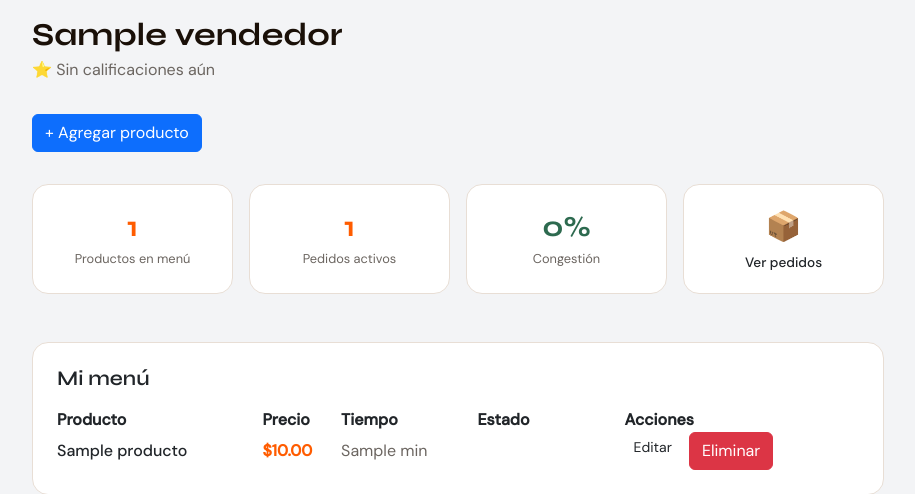
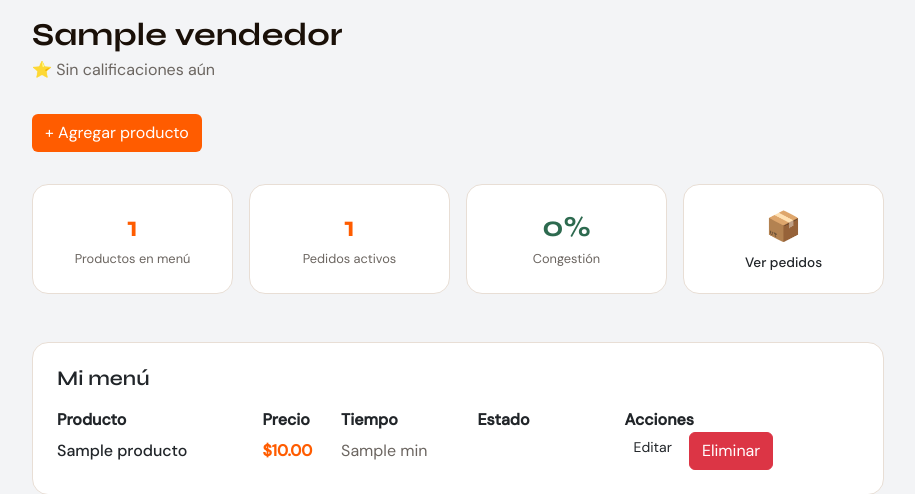
Before and after one commit to Jhoan-rios/Food-U, a Flask app: template templates/dashboard_vendedor.html in a window 1280 px wide. Shown: the part 80-574 px from the top of the page, without its empty margins (182-1097 px from the left). Run offline with Flask 3, Linux system fonts and the light colour scheme; the template is opened without the code that fills it: most values are stand-ins (such as "Sample title", 1, 10 or a date in 2020).

Commit message:
updated dashboard_vendedor.html

```diff
--- a/templates/dashboard_vendedor.html
+++ b/templates/dashboard_vendedor.html
@@ -7,7 +7,7 @@
       <h1>{{ vendedor.nombre }}</h1>
       <p class="subtitulo">⭐ {{ "%.1f"|format(vendedor.calificacion) if vendedor.calificacion > 0 else "Sin calificaciones aún" }}</p>
     </div>
-    <a href="{{ url_for('agregar_producto') }}" class="btn btn-primary" style="width:auto;">+ Agregar producto</a>
+    <a href="{{ url_for('agregar_producto') }}" class="btn" style="background: #FF5C00; color:#fff;">+ Agregar producto</a>
   </div>
 
   <div style="display:grid; grid-template-columns:repeat(auto-fit,minmax(160px,1fr)); gap:1rem; margin-bottom:2rem;">
```
